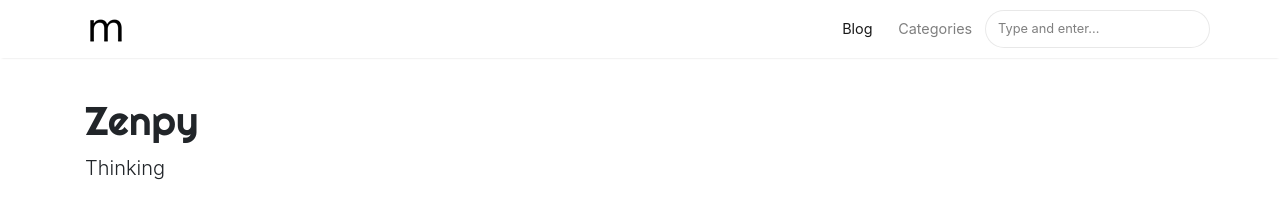
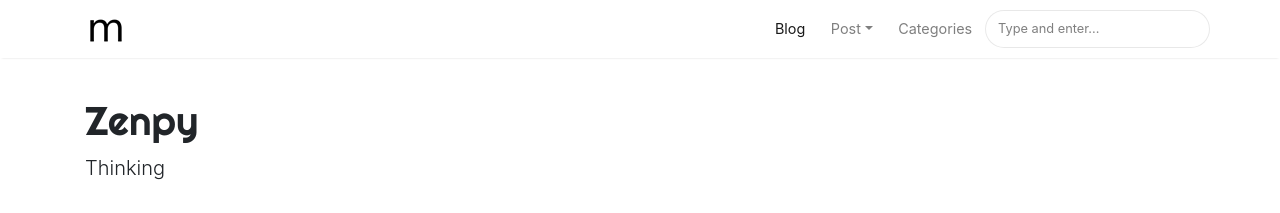
Before and after one commit to zenofkarma/testweb1, a Jekyll site: the page built from index.html, in a window 1280 px wide. Shown: the top 213 px of the page. Built offline with Jekyll 4.4.1, drawn with Linux system fonts in a browser that asks for light colours; nearby versions of some CDN libraries; the list of posts is cut into pages by our own code.

Commit message:
Update default.html

```diff
--- a/_layouts/default.html
+++ b/_layouts/default.html
@@ -69,6 +69,15 @@
                 <li class="nav-item">
                 {% endif %}
                 <a class="nav-link" href="{{ site.baseurl }}/index.html">Blog</a>
+                </li>
+
+		<li class="nav-item dropdown">
+                <a class="nav-link dropdown-toggle" href="#" id="dropdown01" data-toggle="dropdown" aria-haspopup="true" aria-expanded="false">Post</a>
+                <div class="dropdown-menu" aria-labelledby="dropdown01">
+                <a class="dropdown-item" href="{{ site.baseurl }}/jekyll/tutorial/2018/01/12/is-intelligence-enough.html">Left Sidebar</a>
+                <a class="dropdown-item" href="{{ site.baseurl }}/jekyll/tutorial/2018/01/12/red-riding.html">Right Sidebar</a>
+                </div>
+
                 </li>
 
                 <li class="nav-item">
```
